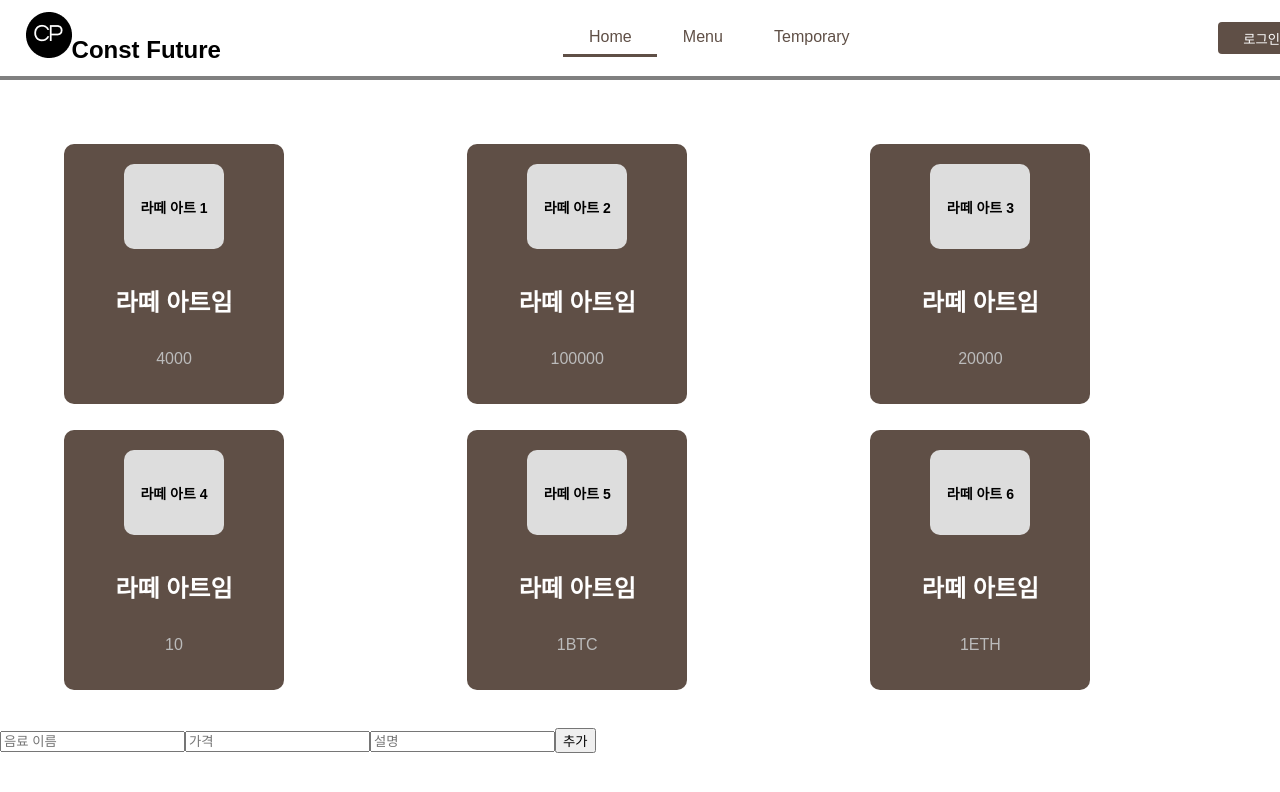
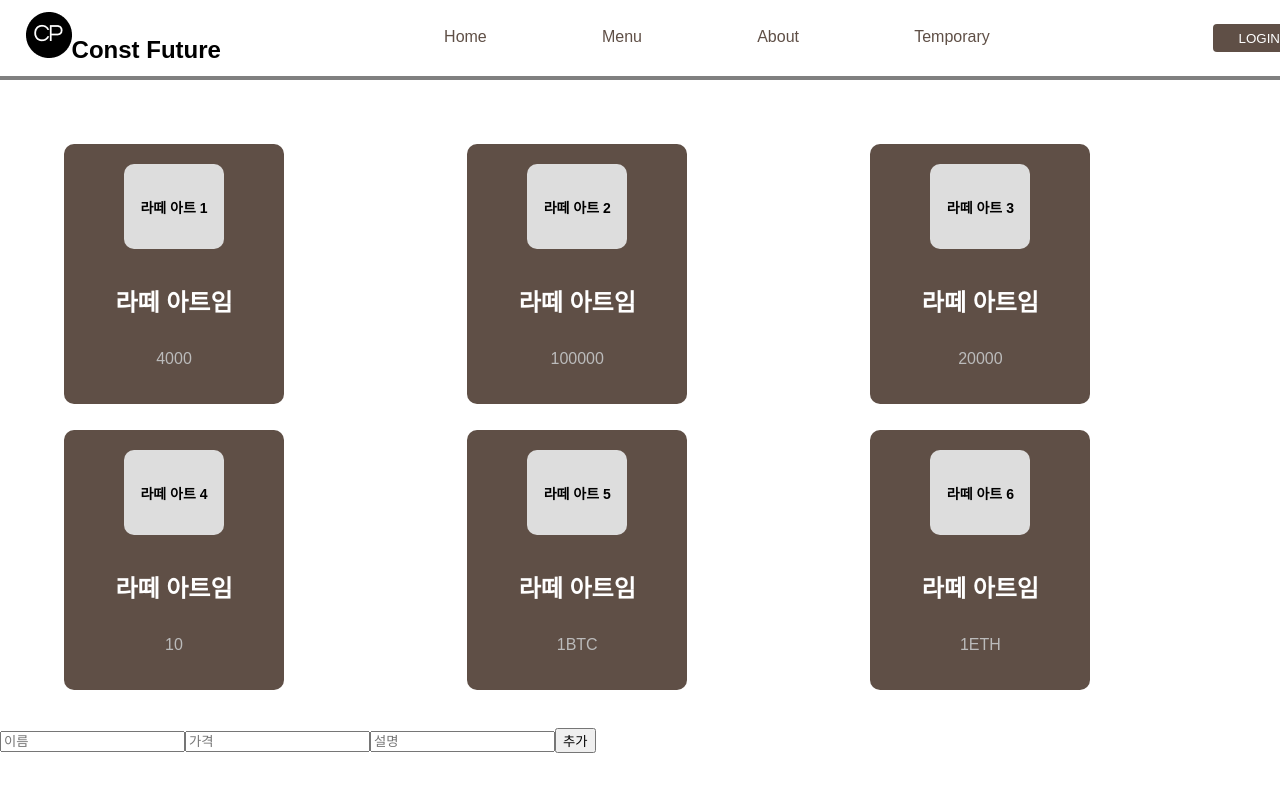
Before and after one commit to Const-Project/Team2-FE, a React (Create React App) app: page / in a window 1280 px wide. Shown: the top 792 px of the page. Built offline with nearby package versions, Linux system fonts and the light colour scheme.

Commit message:
02. data 폴더 생성 및 Drinks.tsx 작성, components/Types.tsx 작성, App.tsx에 잔존하던 components 스프레드

```diff
--- a/src/App.tsx
+++ b/src/App.tsx
@@ -1,51 +1,21 @@
+// App.tsx (리팩토링 후)
 import React, { useState } from "react";
-
-// 컴포넌트 import
 import Navbar from "./components/NavBar";
 import Menu from "./pages/Menu";
 import AddMenuForm from "./pages/AddMenuForm";
-
+import { Drink } from "./components/Types";
+import { initialDrinks } from "./data/Drinks";
 import "./App.css";
-
-// Drink 타입 정의
-interface Drink {
-  name: string;
-  price: string;
-  alt: string;
-}
-
-// Navbar의 props 타입 정의
-interface NavbarProps {
-  activeMenu: string;
-  setActiveMenu: React.Dispatch<React.SetStateAction<string>>;
-}
-
-// Menu의 props 타입 정의
-interface MenuProps {
-  drinks: Drink[];
-}
-
-// AddMenuForm의 props 타입 정의
-interface AddMenuFormProps {
-  addDrink: (newDrink: Drink) => void;
-}
 
 function App() {
   const [activeMenu, setActiveMenu] = useState<string>("home");
-  const [drinks, setDrinks] = useState<Drink[]>([
-    { name: "라떼 아트임", price: "4000", alt: "라떼 아트 1" },
-    { name: "라떼 아트임", price: "100000", alt: "라떼 아트 2" },
-    { name: "라떼 아트임", price: "20000", alt: "라떼 아트 3" },
-    { name: "라떼 아트임", price: "10", alt: "라떼 아트 4" },
-    { name: "라떼 아트임", price: "1BTC", alt: "라떼 아트 5" },
-    { name: "라떼 아트임", price: "1ETH", alt: "라떼 아트 6" },
-  ]);
+  const [drinks, setDrinks] = useState<Drink[]>(initialDrinks);
 
   const addDrink = (newDrink: Drink) => {
     setDrinks([...drinks, newDrink]);
   };
 
-  const menuItems = ["home", "menu", "temporary"];
+  const menuItems = ["Home", "Menu", "About", "Temporary"];
 
   return (
     <div className="App">
@@ -54,8 +24,8 @@ function App() {
           <img src="/CPLOGO.png" alt="로고" />
           Const Future
         </div>
-        <Navbar activeMenu={activeMenu} setActiveMenu={setActiveMenu} menuItems={menuItems}/>
-        <button className="login-button">로그인</button>
+        <Navbar activeMenu={activeMenu} setActiveMenu={setActiveMenu} menuItems={menuItems} />
+        <button className="login-button">LOGIN</button>
       </header>
       <Menu drinks={drinks} />
       <AddMenuForm addDrink={addDrink} />
--- a/src/components/NavBar.tsx
+++ b/src/components/NavBar.tsx
@@ -1,26 +1,21 @@
+// components/Navbar.tsx
 import React from "react";
+import { NavbarProps } from "../components/Types";
 import "./NavBar.css";
-
-// NavbarProps에 menuItems 추가
-interface NavbarProps {
-    activeMenu: string;
-    setActiveMenu: (menu: string) => void;
-    menuItems: string[];  // menuItems prop 추가
-}
 
 const Navbar: React.FC<NavbarProps> = ({ activeMenu, setActiveMenu, menuItems }) => {
     return (
-        <nav>
-            {menuItems.map((menu) => (
-                <button
-                    key={menu}
-                    className={`nav-button ${activeMenu === menu ? "active" : ""}`}
-                    onClick={() => setActiveMenu(menu)}
-                >
-                    {menu.charAt(0).toUpperCase() + menu.slice(1)}
-                </button>
-            ))}
-        </nav>
+    <nav className="navbar">
+        {menuItems.map((item) => (
+        <button
+            key={item}
+            className={`nav-button ${activeMenu === item ? "active" : ""}`} // ✅ 수정
+            onClick={() => setActiveMenu(item)}
+        >
+            {item}
+        </button>
+        ))}
+    </nav>
     );
 };
 
--- /dev/null
+++ b/src/components/Types.tsx
@@ -0,0 +1,20 @@
+// types.ts (타입 정의 파일)
+export interface Drink {
+    name: string;
+    price: string;
+    alt: string;
+    }
+
+    export interface NavbarProps {
+    activeMenu: string;
+    setActiveMenu: React.Dispatch<React.SetStateAction<string>>;
+    menuItems: string[];
+    }
+
+    export interface MenuProps {
+    drinks: Drink[];
+    }
+
+    export interface AddMenuFormProps {
+    addDrink: (newDrink: Drink) => void;
+    }
--- /dev/null
+++ b/src/data/Drinks.tsx
@@ -0,0 +1,11 @@
+// data/drinks.ts (초기 데이터 분리)
+import { Drink } from "../components/Types";
+
+export const initialDrinks: Drink[] = [
+    { name: "라떼 아트임", price: "4000", alt: "라떼 아트 1" },
+    { name: "라떼 아트임", price: "100000", alt: "라떼 아트 2" },
+    { name: "라떼 아트임", price: "20000", alt: "라떼 아트 3" },
+    { name: "라떼 아트임", price: "10", alt: "라떼 아트 4" },
+    { name: "라떼 아트임", price: "1BTC", alt: "라떼 아트 5" },
+    { name: "라떼 아트임", price: "1ETH", alt: "라떼 아트 6" },
+];
--- a/src/pages/AddMenuForm.tsx
+++ b/src/pages/AddMenuForm.tsx
@@ -1,17 +1,6 @@
 // AddMenuForm.tsx
 import React, { useState } from "react";
-
-// Drink 타입 정의
-interface Drink {
-    name: string;
-    price: string;
-    alt: string;
-}
-
-// AddMenuForm의 props 타입 정의
-interface AddMenuFormProps {
-    addDrink: (newDrink: Drink) => void;
-}
+import { AddMenuFormProps, Drink } from "../components/Types";
 
 const AddMenuForm: React.FC<AddMenuFormProps> = ({ addDrink }) => {
     const [name, setName] = useState<string>("");
@@ -32,31 +21,14 @@ const AddMenuForm: React.FC<AddMenuFormProps> = ({ addDrink }) => {
     };
 
     return (
-    <form onSubmit={handleSubmit} className="add-menu-form">
-        <input
-        type="text"
-        value={name}
-        onChange={(e) => setName(e.target.value)}
-        placeholder="음료 이름"
-        required
-        />
-        <input
-        type="text"
-        value={price}
-        onChange={(e) => setPrice(e.target.value)}
-        placeholder="가격"
-        required
-        />
-        <input
-        type="text"
-        value={alt}
-        onChange={(e) => setAlt(e.target.value)}
-        placeholder="설명"
-        required
-        />
-        <button type="submit">추가</button>
-    </form>
+        <form onSubmit={handleSubmit}>
+            <input value={name} onChange={(e) => setName(e.target.value)} placeholder="이름" />
+            <input value={price} onChange={(e) => setPrice(e.target.value)} placeholder="가격" />
+            <input value={alt} onChange={(e) => setAlt(e.target.value)} placeholder="설명" />
+            <button type="submit">추가</button>
+        </form>
     );
 };
 
+
 export default AddMenuForm;
--- a/src/pages/MainPage.tsx
+++ b/src/pages/MainPage.tsx
@@ -12,7 +12,7 @@ interface Drink {
 
 const MainPage = () => {
     const [activeMenu, setActiveMenu] = useState("home");
-    const menuItems = ["home", "menu", "temporary"];
+    const menuItems = ["Home", "Menu", "About", "Temporary"];
 
     // ✅ 음료 데이터 추가
     const [drinks, setDrinks] = useState<Drink[]>([
```
Also changed, not shown: src/pages/Menu.tsx (+5 -11 lines).
